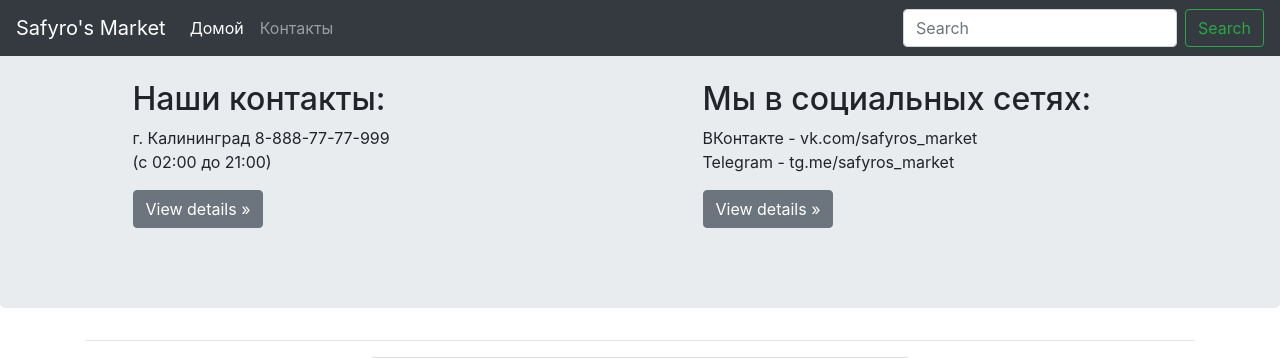
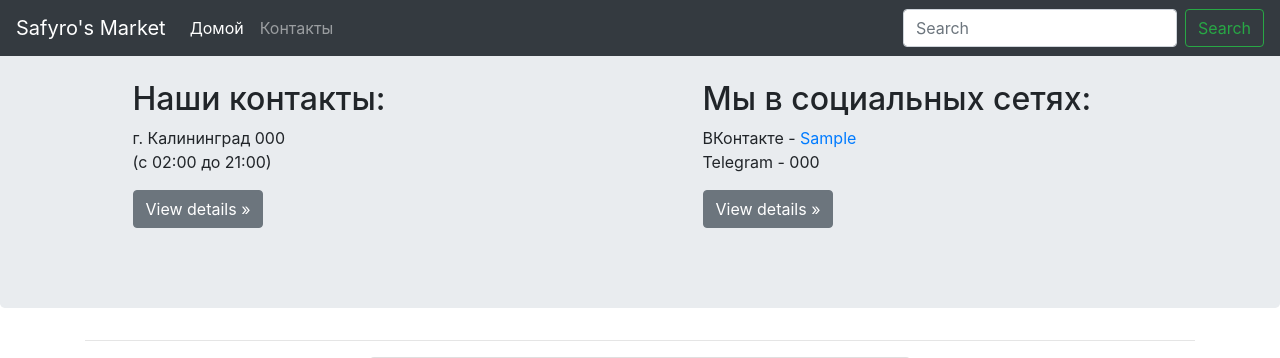
Before and after one commit to VictorVolkov7/hm_19.2_Django, a Django app: page /contact/ in a window 1280 px wide. Shown: the top 358 px of the page. Run offline with Django 4.2, Linux system fonts and the light colour scheme; tables that the repository leaves empty hold one stand-in row (values such as "Sample post"); parts of the project's set-up code (start-up, migrations or seed data) failed here and were passed over; some libraries are stand-ins or nearby versions.

Commit message:
update contact_info.html: added contacts data from DB

```diff
--- a/catalog/templates/catalog/contact_info.html
+++ b/catalog/templates/catalog/contact_info.html
@@ -50,7 +50,7 @@
                 <div class="col-5 mx-auto">
                     <h2>Наши контакты:</h2>
                     <p>
-                        г. Калининград 8-888-77-77-999<br>
+                        г. Калининград {{contacts.phone}}<br>
                         (c 02:00 до 21:00)
                     </p>
                     <p><a class="btn btn-secondary" href="#" role="button">View details &raquo;</a></p>
@@ -58,8 +58,8 @@
                 <div class="col-5 mx-auto">
                     <h2>Мы в социальных сетях:</h2>
                     <p>
-                        ВКонтакте - vk.com/safyros_market<br>
-                        Telegram - tg.me/safyros_market
+                        ВКонтакте - <a href="{{ contacts.vk }}" target="_blank">{{ contacts.vk }}</a><br>
+                        Telegram - {{ contacts.telegram }}
                     </p>
                     <p><a class="btn btn-secondary" href="#" role="button">View details &raquo;</a></p>
                 </div>
```
